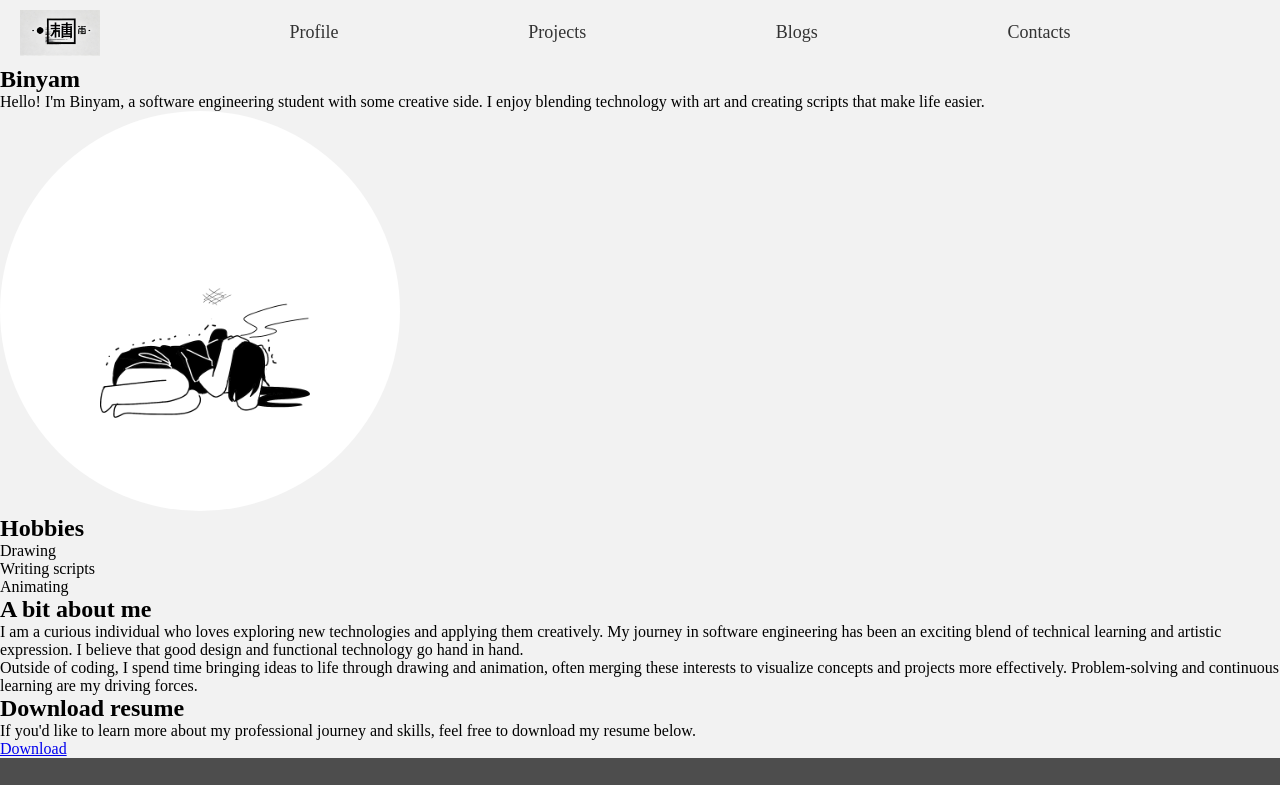
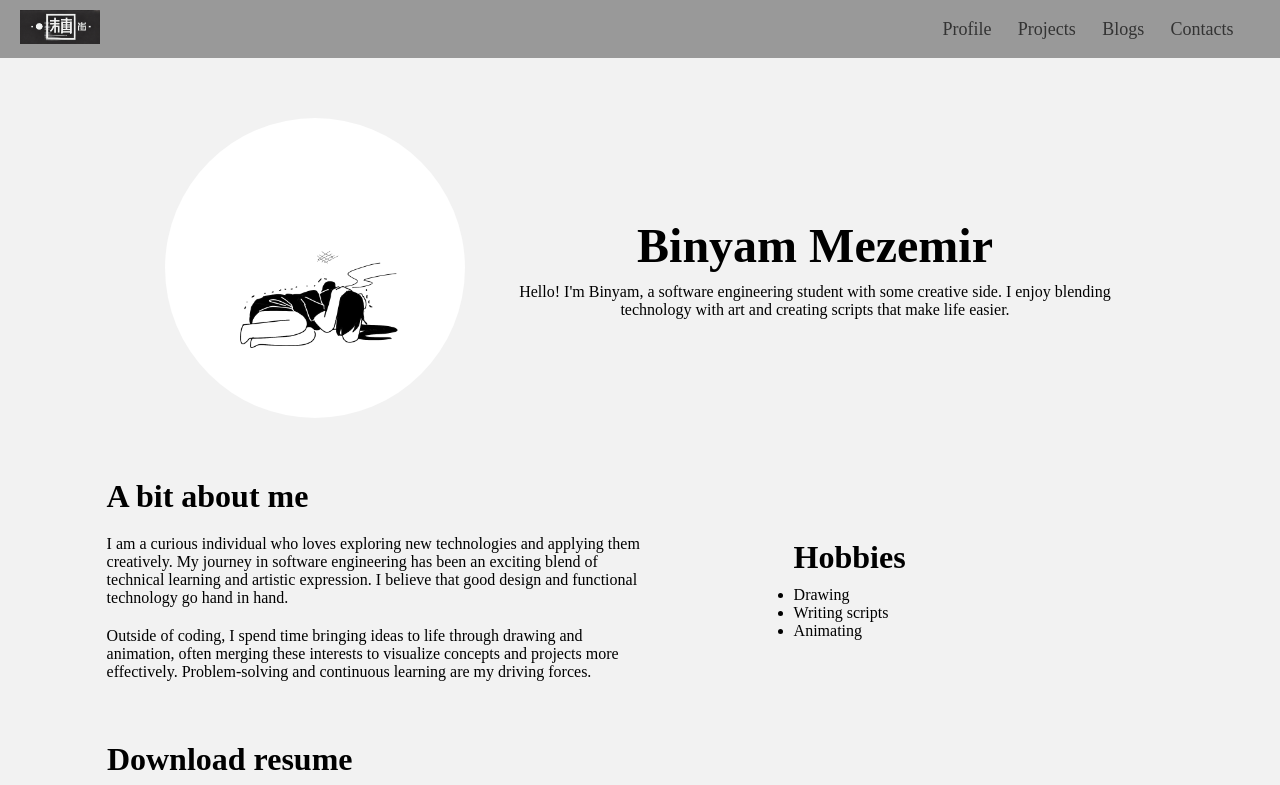
Before and after one commit to Benji-demo/UGR-0066-15-html-css-js, a plain HTML site: page src/profile.html in a window 1280 px wide. Shown: the top 785 px of the page. Drawn offline with Linux system fonts and the light colour scheme.

Commit message:
finished styling profile page

```diff
--- a/src/profile.html
+++ b/src/profile.html
@@ -9,9 +9,11 @@
 
 <body>
     <header class="header">
-        <a href="home.html" class="logo-link">
-            <img class="logo header-logo" src="/src/images/logo-light.jpg" width="80" alt="logo">
+        <div class="logo-container">
+            <a href="home.html" class="logo-container" >
+                <img class="logo header-logo" src="/src/images/logo-dark.jpg" width="80" alt="logo">
             </a>
+        </div>
         <nav class="header-nav">
             <ul class="header-nav-list">
                 <li class="header-nav-list-item"><a href="profile.html">Profile</a></li>
@@ -23,31 +25,35 @@
     </header>
 
     <main>
-        <section class="prifile-intro">
-            <h2>Binyam</h2>
+        <section class="profile-intro">
+            <img class="profile-picture" src="/src/images/img1.jpg" width="300" alt="Profile picture">
+            <div class="profile-content">
+                <h2 class="title">Binyam Mezemir</h2>
                 <p>Hello! I'm Binyam, a software engineering student with some creative side. I enjoy blending technology with art and creating scripts that make life easier.</p>
-            <img class="profile-picture" src="/src/images/img1.jpg" width="400" alt="Profile picture">
+            </div>
         </section>
 
-        <section class="prfile-hobbies">
-            <h2>Hobbies</h2>
+            <div class="profile-body">
+                <section class="about-me container-5">
+                    <h2 class="h2">A bit about me</h2>
+                    <p>I am a curious individual who loves exploring new technologies and applying them creatively. My journey in software engineering has been an exciting blend of technical learning and artistic expression. I believe that good design and functional technology go hand in hand.</p>
+                    <p>Outside of coding, I spend time bringing ideas to life through drawing and animation, often merging these interests to visualize concepts and projects more effectively. Problem-solving and continuous learning are my driving forces.</p>
+                </section>
+
+                <section class="profile-hobbies container-5">
+                    <h2 class="h2">Hobbies</h2>
                     <ul class="hobbies-list">
                         <li class="hobbies-list-item">Drawing</li>
                         <li class="hobbies-list-item">Writing scripts</li>
                         <li class="hobbies-list-item">Animating</li>
                     </ul>
                 </section>
+            </div>
 
-        <section class="about-me">
-            <h2>A bit about me</h2>
-            <p>I am a curious individual who loves exploring new technologies and applying them creatively. My journey in software engineering has been an exciting blend of technical learning and artistic expression. I believe that good design and functional technology go hand in hand.</p>
-            <p>Outside of coding, I spend time bringing ideas to life through drawing and animation, often merging these interests to visualize concepts and projects more effectively. Problem-solving and continuous learning are my driving forces.</p>
-        </section>
-
-        <section class="download-resume">
-            <h1>Download resume</h1>
+        <section class="download-resume container-10">
+            <h1 class="h2">Download resume</h1>
             <p>If you'd like to learn more about my professional journey and skills, feel free to download my resume below.</p>
-            <a href="resume/resume.pdf" download title="Download resume" class="button">Download</a>
+            <a class="button" href="resume/resume.pdf" download title="Download resume" class="button">Download</a>
         </section>
     </main>
 
--- a/src/styles.css
+++ b/src/styles.css
@@ -8,6 +8,36 @@
 html, body {
     height: 100%;
     background-color: #F2F2F2;
+}
+
+section{
+    margin: 60px 0;
+}
+
+.container-10{
+    width:83.3vw ;
+    margin: auto;
+}
+
+.container-8{
+    width:66.67vw ;
+    margin: auto;
+}
+
+.container-5{
+    width: 41.67vw;
+    margin: auto;
+    justify-content: center;
+}
+
+.container-4{
+    width: 33.33vw;
+    margin: auto;
+}
+
+.container-3{
+    width: 25vw;
+    margin: auto;
 }
 
 /*
@@ -61,11 +91,19 @@ html, body {
 }
 
 /* header is made flex here and it has a link and the list */
+.hero-header {
+    display: flex;
+    align-items: center;
+    padding: 10px 20px;
+    width: 100vw;
+}
+
 .header {
     display: flex;
     align-items: center;
     padding: 10px 20px;
     width: 100vw;
+    background-color: #999999;
 }
 
 .logo-container {
@@ -132,11 +170,12 @@ html, body {
 
 .profile-section {
     display: flex;
-    flex-direction: row;
-    justify-content: space-evenly;
+    justify-content: center;
     align-items: center;
     text-align: center;
     padding: 50px 20px;
+    margin: 60px 0;
+    gap: 10rem;
 }
 
 .profile-picture {
@@ -249,3 +288,57 @@ footer{
     margin: 0 10px;
     text-decoration: none;
 }
+
+/* ================  Profile page  ========================== */
+
+.profile-intro{
+    display: flex;
+    align-items: center;
+    justify-content: center;
+    gap: 50px;
+}
+
+.profile-content{
+    width: 600px;
+    text-align: center;
+}
+
+.profile-body{
+    display: flex;
+    justify-content: center;
+    align-items: center;
+    margin: 40px 60px;
+    margin-left: 8.33vw;
+}
+
+.profile-body p{
+    margin: 20px 0px;
+}
+
+.profile-hobbies{
+    flex: 1;
+    margin-left: 12vw;
+
+}
+
+.download-resume{
+    margin-bottom: 60px;
+}
+
+.download-resume a{
+    text-decoration: none;
+    color: #F2F2F2 ;
+}
+
+
+.download-resume p{
+    margin-bottom: 20px;
+}
+
+.button{
+    padding: 0.4rem 0.8rem;
+    background-color:#262626;
+    border-radius: 30px;
+}
+
+/* ================  projects page  ====================== */
```
Lines whose indentation alone changed are shown as unchanged.
